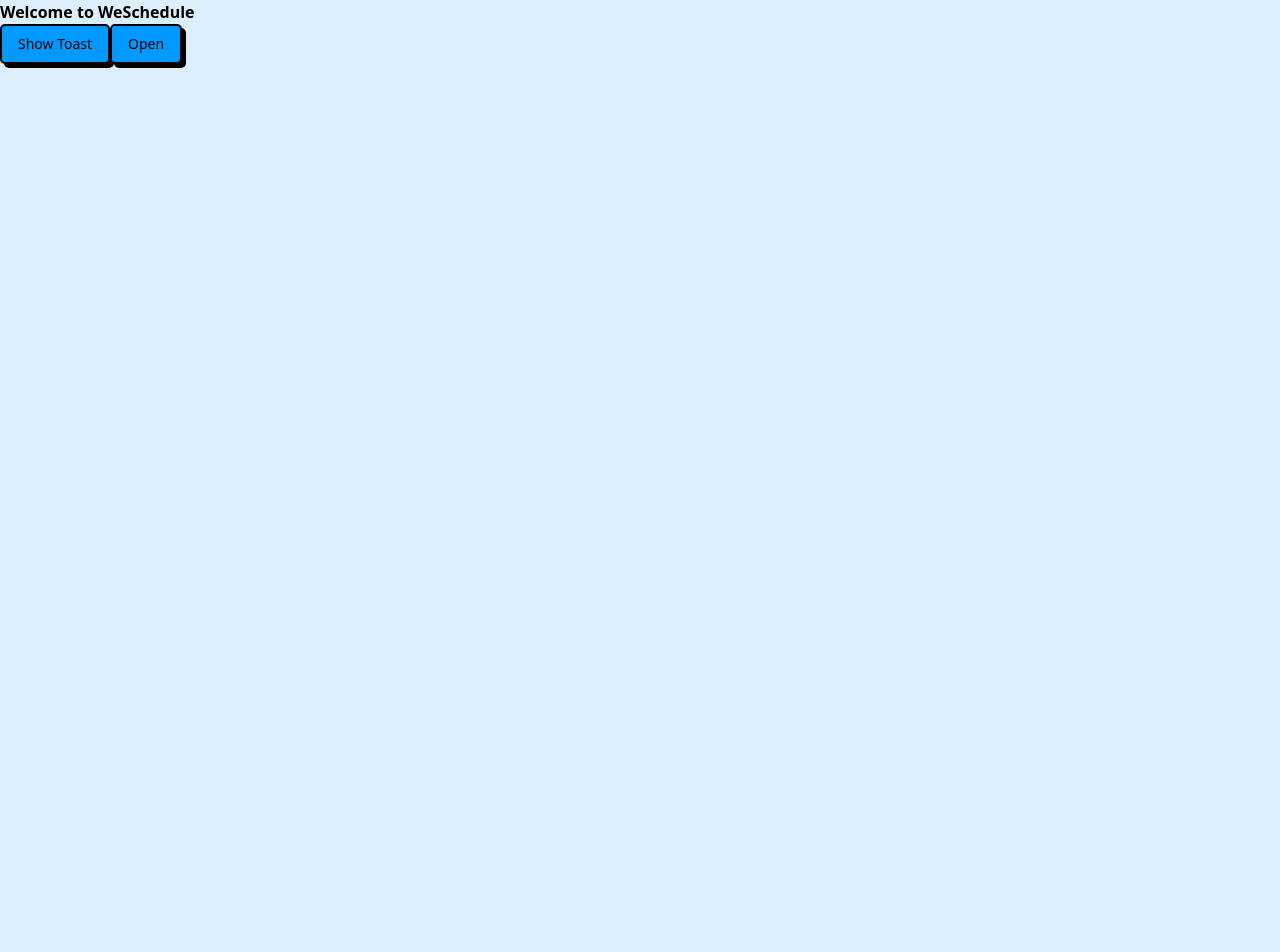
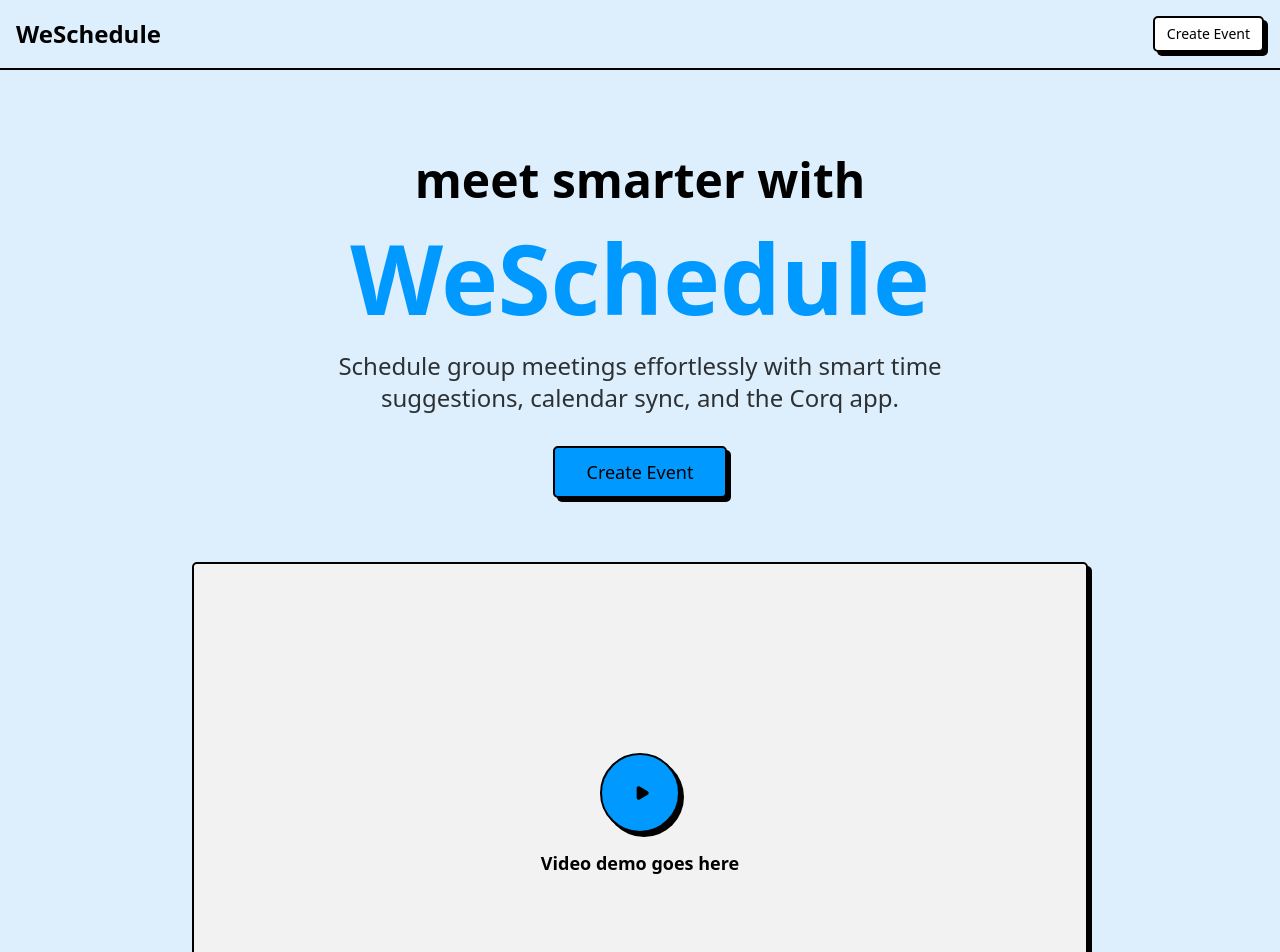
Before and after one commit to SidmoGoesBrrr/weschedule, a Next.js app: page / in a window 1280 px wide. Shown: the top 952 px of the page. Before the commit the page ends 800 px from the top, so only its background shows below. Built offline with nearby package versions, Linux system fonts and the light colour scheme.

Commit message:
worked on heropage

```diff
--- /dev/null
+++ b/app/create-event/page.tsx
@@ -0,0 +1,12 @@
+import SonnerDemo from "@/components/mysonner"
+import AlertDialogDemo from "@/components/myalertdialog"
+export default function Home() {
+  return (
+
+    <div>
+      <h1>Hello World</h1>
+      <SonnerDemo />
+      <AlertDialogDemo />
+    </div>
+  );
+}
--- a/app/page.tsx
+++ b/app/page.tsx
@@ -1,17 +1,5 @@
-import SonnerDemo from "@/components/mysonner"
-import AlertDialogDemo from "@/components/myalertdialog"
-import MarqueeDemo from "@/components/mymarquee";
-import InputDemo from "@/components/myinput";
-import MenubarDemo from "@/components/mymenubar";
-import NavigationMenuDemo from "@/components/mynavigation_menu";
+import HeroPage from "@/components/heropage"
 
 export default function Home() {
-  return (
-
-    <div>
-      <h1>Welcome to WeSchedule</h1>
-      <SonnerDemo />
-      <AlertDialogDemo />
-    </div>
-  );
+  return <HeroPage />
 }
--- a/components/heropage.tsx
+++ b/components/heropage.tsx
@@ -0,0 +1,110 @@
+"use client"
+
+import Link from "next/link"
+import { Button } from "@/components/ui/button"
+import { Play } from "lucide-react"
+
+export default function HeroPage() {
+  return (
+    <div className="w-full">
+      {/* Header */}
+      <header className="w-full border-b-2 border-border bg-background sticky top-0 z-50">
+        <div className="max-w-7xl mx-auto px-4 py-4 flex items-center justify-between">
+          <Link href="/" className="text-2xl font-heading text-foreground">
+            WeSchedule
+          </Link>
+          <nav className="flex items-center gap-4">
+            <Link href="/create-event">
+              <Button variant="neutral" size="sm">
+                Create Event
+              </Button>
+            </Link>
+          </nav>
+        </div>
+      </header>
+
+      {/* Hero Section */}
+      <section className="min-h-screen flex flex-col items-center justify-center px-4 py-20 bg-background">
+        <div className="max-w-6xl w-full mx-auto">
+          {/* Main Message */}
+          <div className="text-center mb-12">
+            <h1 className="text-3xl md:text-5xl font-heading mb-6 leading-tight">
+              meet smarter with
+              <br />
+              <span className="text-6xl md:text-8xl text-main mt-5 block">WeSchedule</span>
+            </h1>
+
+            <p className="text-xl md:text-2xl text-foreground/80 max-w-2xl mx-auto mb-8">
+              Schedule group meetings effortlessly with smart time suggestions,
+              calendar sync, and the Corq app.
+            </p>
+            <Link href="/create-event">
+              <Button size="lg" className="text-lg px-8 py-6">
+                Create Event
+              </Button>
+            </Link>
+          </div>
+
+          {/* Video Placeholder - Using Neobrutalism Box Pattern */}
+          <div className="mt-16 mb-20">
+            <div className="relative w-full max-w-4xl mx-auto border-2 border-border bg-secondary-background shadow-shadow rounded-base">
+              <div className="aspect-video bg-foreground/5 flex items-center justify-center rounded-base">
+                <div className="text-center">
+                  <Button
+                    variant="default"
+                    size="icon"
+                    className="w-20 h-20 rounded-full mb-4"
+                    asChild
+                  >
+                    <div className="cursor-pointer">
+                      <Play className="w-10 h-10 text-main-foreground ml-1" fill="currentColor" />
+                    </div>
+                  </Button>
+                  <p className="text-lg font-heading">Video demo goes here</p>
+                </div>
+              </div>
+            </div>
+          </div>
+        </div>
+      </section>
+
+      {/* How It Works Section - Using Neobrutalism Card Pattern */}
+      <section className="w-full bg-secondary-background py-20 px-4 border-t-2 border-border">
+        <div className="max-w-6xl mx-auto">
+          <h2 className="text-5xl md:text-6xl font-heading text-center mb-16">
+            How It Works
+          </h2>
+
+          <div className="grid md:grid-cols-3 gap-8">
+            {/* Step 1 - Neobrutalism Card */}
+            <div className="border-2 border-border bg-background p-8 shadow-shadow rounded-base">
+              <div className="text-4xl font-heading mb-4 text-main">01</div>
+              <h3 className="text-2xl font-heading mb-4">Heading 1 here</h3>
+              <p className="text-foreground/80 font-base">
+                description 1 here
+              </p>
+            </div>
+
+            {/* Step 2 - Neobrutalism Card */}
+            <div className="border-2 border-border bg-background p-8 shadow-shadow rounded-base">
+              <div className="text-4xl font-heading mb-4 text-main">02</div>
+              <h3 className="text-2xl font-heading mb-4">Heading 2 here</h3>
+              <p className="text-foreground/80 font-base">
+                description 2 here
+              </p>
+            </div>
+
+            {/* Step 3 - Neobrutalism Card */}
+            <div className="border-2 border-border bg-background p-8 shadow-shadow rounded-base">
+              <div className="text-4xl font-heading mb-4 text-main">03</div>
+            <h3 className="text-2xl font-heading mb-4">Heading 3 here</h3>
+              <p className="text-foreground/80 font-base">
+                description 3 here
+              </p>
+            </div>
+          </div>
+        </div>
+      </section>
+    </div>
+  )
+}
```
